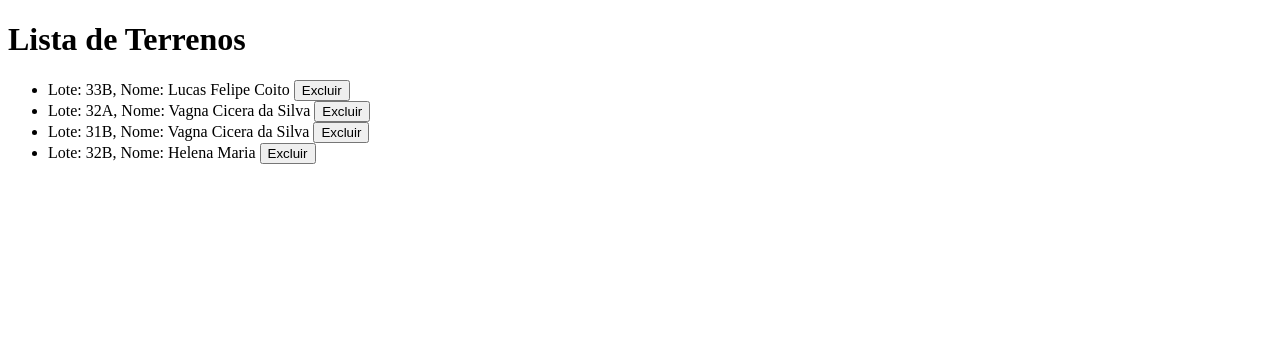
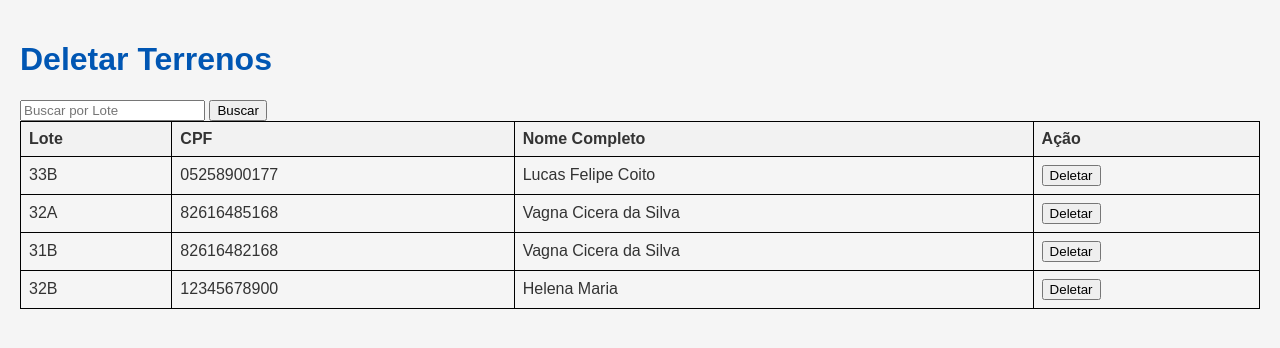
Before and after one commit to coito-san/acepraf, a Flask app: template templates/deletar_terrenos.html in a window 1280 px wide. Shown: the top 348 px of the page. Run offline with Flask 3, Linux system fonts and the light colour scheme; the template is opened without the code that fills it: values that come from a table or form of the project are taken from there, others are empty.

Commit message:
adicionado um filtro para que o usuario possa encontrar mais facil o terreno que deseja excluir.

```diff
--- a/acepraf.py
+++ b/acepraf.py
@@ -84,10 +84,14 @@ def cadastro_usuario():
         return redirect(url_for('admin'))
     return render_template('cadastro_usuario.html')
 
-@app.route('/admin/deletar_terreno')
+@app.route('/admin/deletar_terreno', methods=['GET', 'POST'])
 @login_required
 def listar_terrenos_para_deletar():
-    terrenos = Terreno.query.order_by(Terreno.lote).all()
+    busca = request.form.get('busca')
+    if busca:
+        terrenos = Terreno.query.filter(Terreno.lote.contains(busca)).order_by(Terreno.lote).all()
+    else:
+        terrenos = Terreno.query.order_by(Terreno.lote).all()
     return render_template('deletar_terrenos.html', terrenos=terrenos)
 
 @app.route('/admin/deletar_terreno/<int:id>', methods=['POST'])
--- a/templates/deletar_terrenos.html
+++ b/templates/deletar_terrenos.html
@@ -1,19 +1,36 @@
 <!DOCTYPE html>
-<html>
+<html lang="pt-br">
 <head>
+    <meta charset="UTF-8">
+    <meta name="viewport" content="width=device-width, initial-scale=1.0">
+    <link rel="stylesheet" href="{{ url_for('static', filename='css/estilo.css') }}">
     <title>Deletar Terrenos</title>
 </head>
 <body>
-    <h1>Lista de Terrenos</h1>
-    <ul>
-    {% for terreno in terrenos %}
-        <li>
-            Lote: {{ terreno.lote }}, Nome: {{ terreno.nome_completo }}
-            <form action="{{ url_for('deletar_terreno', id=terreno.id) }}" method="post" style="display:inline;">
-                <button type="submit">Excluir</button>
-            </form>
-        </li>
-    {% endfor %}
-    </ul>
+    <h1>Deletar Terrenos</h1>
+    <form method="POST" action="{{ url_for('listar_terrenos_para_deletar') }}">
+        <input type="text" name="busca" placeholder="Buscar por Lote">
+        <button type="submit">Buscar</button>
+    </form>
+    <table>
+        <tr>
+            <th>Lote</th>
+            <th>CPF</th>
+            <th>Nome Completo</th>
+            <th>Ação</th>
+        </tr>
+        {% for terreno in terrenos %}
+        <tr>
+            <td>{{ terreno.lote }}</td>
+            <td>{{ terreno.cpf }}</td>
+            <td>{{ terreno.nome_completo }}</td>
+            <td>
+                <form action="{{ url_for('deletar_terreno', id=terreno.id) }}" method="post">
+                    <button type="submit">Deletar</button>
+                </form>
+            </td>
+        </tr>
+        {% endfor %}
+    </table>
 </body>
 </html>
```
